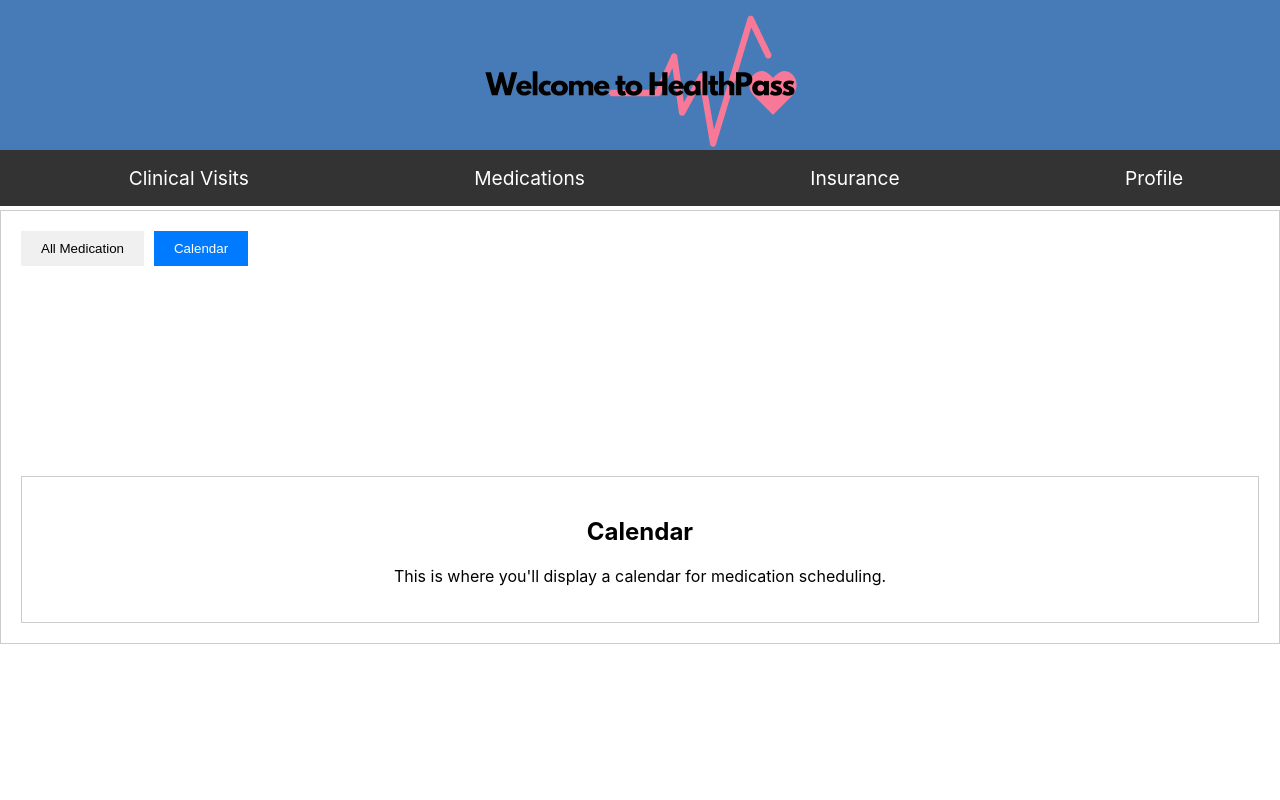
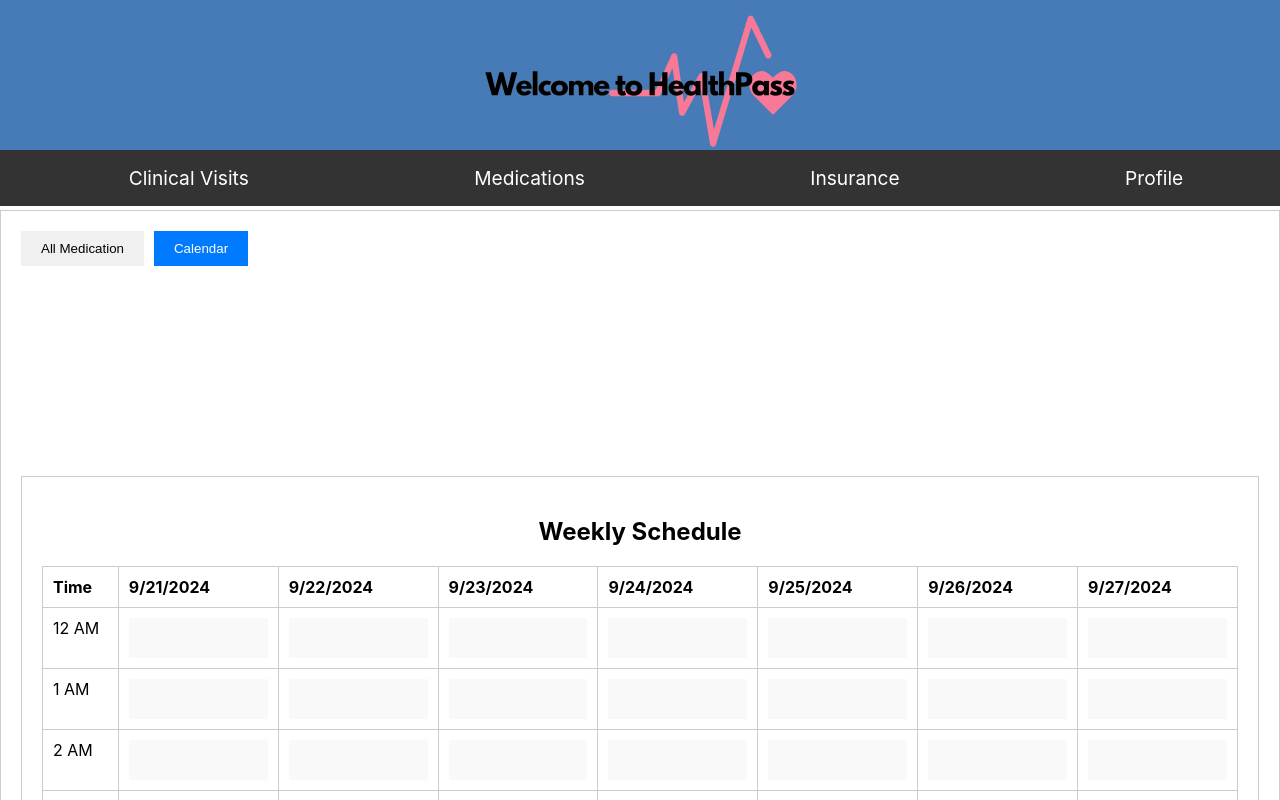
Before and after one commit to violinmeiling/myhealthpassport, a React (Create React App) app: page /medications in a window 1280 px wide. Both pictures are taken after a click on the button "Calendar". Shown: the top 800 px of the page. Built offline with nearby package versions, Linux system fonts and the light colour scheme.

Commit message:
got calendar working

```diff
--- /dev/null
+++ b/src/Calendar.css
@@ -0,0 +1,30 @@
+.weekly-calendar {
+    display: flex;
+    flex-direction: column;
+  }
+
+  .calendar-table {
+    width: 100%;
+    border-collapse: collapse;
+  }
+
+  .calendar-table th,
+  .calendar-table td {
+    border: 1px solid #ccc;
+    padding: 10px;
+    text-align: left;
+    vertical-align: top;
+  }
+
+  .medication-cell {
+    padding: 5px;
+  }
+
+  .medication-schedule {
+    margin: 2px 0;
+  }
+
+  .empty-cell {
+    height: 40px;
+    background-color: #f9f9f9;
+  }
--- /dev/null
+++ b/src/Calendar.js
@@ -0,0 +1,91 @@
+import React from 'react';
+import './Calendar.css';
+
+const Calendar = ({ medications, onMedicationClick }) => {
+  // Generate the calendar for the next 7 days
+  const days = Array.from({ length: 7 }, (_, i) => {
+    const date = new Date();
+    date.setDate(date.getDate() + i);
+    return date.toLocaleDateString();
+  });
+
+  // Define times for each hour of the day (12 AM to 11 PM)
+  const times = Array.from({ length: 24 }, (_, i) => {
+    const hour = i % 12 || 12;
+    const period = i < 12 ? 'AM' : 'PM';
+    return `${hour} ${period}`;
+  });
+
+  // Check if medications is defined and not empty
+  if (!medications || medications.length === 0) {
+    return <div>No medications available.</div>;
+  }
+
+  // Create a map for each day to hold medications at each time
+  const schedule = {};
+  days.forEach(day => {
+    schedule[day] = Array.from({ length: 24 }, () => []);
+  });
+
+  // Fill the schedule based on medication frequency
+  medications.forEach(medication => {
+    const timesToTake = Array.from({ length: medication.frequency }, (_, index) => {
+      return getTimeSlot(index);
+    });
+
+    days.forEach(day => {
+      timesToTake.forEach(time => {
+        schedule[day][time].push(medication);
+      });
+    });
+  });
+
+  return (
+    <div className="weekly-calendar">
+      <h2>Weekly Schedule</h2>
+      <table className="calendar-table">
+        <thead>
+          <tr>
+            <th>Time</th>
+            {days.map(day => (
+              <th key={day}>{day}</th>
+            ))}
+          </tr>
+        </thead>
+        <tbody>
+          {times.map((time, timeIndex) => (
+            <tr key={timeIndex}>
+              <td>{time}</td>
+              {days.map((day, dayIndex) => (
+                <td key={dayIndex} className="medication-cell">
+                  {schedule[day][timeIndex].map((medication, medIndex) => (
+                    <div
+                      key={medIndex}
+                      className="medication-schedule"
+                      onClick={() => onMedicationClick(medication)}
+                    >
+                      {medication.name} ({medication.dosage})
+                    </div>
+                  ))}
+                  {/* Keep the height of the cell consistent */}
+                  {schedule[day][timeIndex].length === 0 && (
+                    <div className="empty-cell"></div>
+                  )}
+                </td>
+              ))}
+            </tr>
+          ))}
+        </tbody>
+      </table>
+    </div>
+  );
+};
+
+// Function to get the time slot index based on the index (customize as needed)
+const getTimeSlot = (index) => {
+  // Example times; adjust based on your desired schedule
+  const times = [8, 13, 20]; // Corresponding to 8 AM, 1 PM, and 8 PM
+  return times[index] || 0; // Fallback for additional times, defaults to 12 AM
+};
+
+export default Calendar;
--- a/src/Medications.js
+++ b/src/Medications.js
@@ -1,35 +1,51 @@
-// src/Medications.js
 import React, { useState } from 'react';
 import './Medications.css'; // Optional: Style the tabs
-
+import Calendar from './Calendar';
 
 // Mock data for medication
-const medication = [
-  { id: 1, name: 'Tylenol', intended_use: 'Pain reliever', dosage: "1 pill", frequency: 3, duration: 7},
-  { id: 2, name: 'ibuprofen', intended_use: 'Pain reliever', dosage: "1 pill", frequency: 3, duration: 7},
-  { id: 3, name: 'Benadryl', intended_use: 'Allergy medicine', dosage: "1 pill", frequency: 3, duration: 7},
+const medications = [
+  { id: 1, name: 'Tylenol', intended_use: 'Pain reliever', dosage: "1 pill", frequency: 3, duration: 7 },
+  { id: 2, name: 'Ibuprofen', intended_use: 'Pain reliever', dosage: "1 pill", frequency: 3, duration: 7 },
+  { id: 3, name: 'Benadryl', intended_use: 'Allergy medicine', dosage: "1 pill", frequency: 3, duration: 7 },
 ];
 
-const Medical = () => {
+const Medications = () => {
+  const [activeTab, setActiveTab] = useState('medication');
+  const [searchQuery, setSearchQuery] = useState('');
+  const [selectedMedication, setSelectedMedication] = useState(null);
 
-  // State to manage the active tab ('medication' or 'calendar')
-  const [activeTab, setActiveTab] = useState('medication');
-
-  // Function to render content based on the active tab
   const renderContent = () => {
     switch (activeTab) {
       case 'medication':
-        return <AllMedication />;
+        return <AllMedication
+          searchQuery={searchQuery}
+          setSearchQuery={setSearchQuery}
+          handleMedicationClick={handleMedicationClick}
+          selectedMedication={selectedMedication}
+          medications={medications}
+        />;
       case 'calendar':
-        return <CalendarView />;
+        return <CalendarView
+          handleMedicationClick={handleMedicationClick}
+          medications={medications}
+        />;
       default:
-        return <AllMedication />;
+        return <AllMedication
+          searchQuery={searchQuery}
+          setSearchQuery={setSearchQuery}
+          handleMedicationClick={handleMedicationClick}
+          medications={medications}
+        />;
     }
+  };
+
+  const handleMedicationClick = (medication) => {
+    setActiveTab('medication');
+    setSelectedMedication(medication);
   };
 
   return (
     <div id="medical-page">
-      {/* Tabs for switching views */}
       <div className="tabs">
         <button
           className={activeTab === 'medication' ? 'active' : ''}
@@ -45,7 +61,6 @@ const Medical = () => {
         </button>
       </div>
 
-      {/* Content that changes based on selected tab */}
       <div className="tab-content">
         {renderContent()}
       </div>
@@ -53,26 +68,15 @@ const Medical = () => {
   );
 };
 
-
-// Template for All Medication view
-const AllMedication = () => {
-  const [selectedMedication, setSelectedMedication] = useState('');
-  const [searchQuery, setSearchQuery] = useState('');
-
-  // Function to handle medication selection
-  const handleMedicationClick = (medication) => {
-    setSelectedMedication(medication);
-  };
-
+const AllMedication = ({ searchQuery, setSearchQuery, selectedMedication, handleMedicationClick, medications }) => {
   // Filter medication based on the search query
-  const filteredMedication = medication.filter((med) =>
+  const filteredMedication = medications.filter((med) =>
     med.name.toLowerCase().includes(searchQuery.toLowerCase())
   );
 
   return (
     <div className="medication-view">
       <div className="left-panel">
-        {/* Search bar */}
         <input
           type="text"
           placeholder="Search Medication..."
@@ -80,7 +84,6 @@ const AllMedication = () => {
           onChange={(e) => setSearchQuery(e.target.value)}
         />
 
-        {/* List of Medication */}
         <div className="medication-list">
           {filteredMedication.map((medication) => (
             <div key={medication.id} className="medication-box" onClick={() => handleMedicationClick(medication)}>
@@ -105,15 +108,13 @@ const AllMedication = () => {
         )}
       </div>
     </div>
-  );};
+  );
+};
 
-// Template for Calendar view
-const CalendarView = () => (
+const CalendarView = ({ handleMedicationClick, medications }) => (
   <div className="calendar-view">
-    <h2>Calendar</h2>
-    <p>This is where you'll display a calendar for medication scheduling.</p>
-    {/* Add your calendar view or any related content here */}
+    <Calendar medications={medications} onMedicationClick={handleMedicationClick} />
   </div>
 );
 
-export default Medical;
+export default Medications;
```
